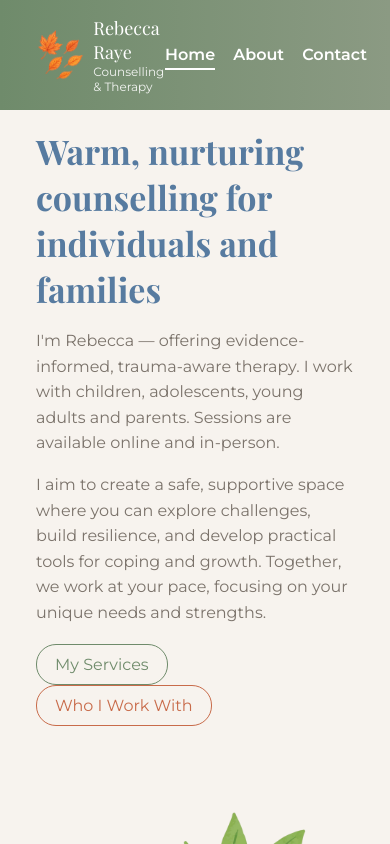
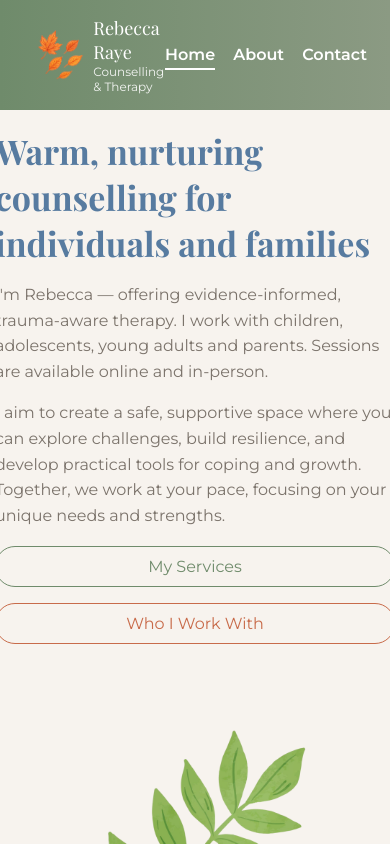
Before and after one commit to joseph-johnson27001/Rebecca-s-Counselling-Site, a Vue app: page / in a window 390 px wide. Shown: the top 844 px of the page. Built offline with nearby package versions, Linux system fonts and the light colour scheme.

Commit message:
Buttons at smaller viewports

```diff
--- a/src/views/Home.vue
+++ b/src/views/Home.vue
@@ -54,6 +54,20 @@ import leaves from "/src/assets/leaves.png";
 <style scoped>
 .cta-wrap {
   margin-top: 18px;
+  display: flex;
+  gap: 10px;
+}
+@media (max-width: 600px) {
+  .cta-wrap {
+    flex-direction: column;
+    align-items: stretch;
+    gap: 16px;
+  }
+  .cta-wrap .btn {
+    margin-right: 0;
+    width: 400px;
+    text-align: center;
+  }
 }
 .access-box {
   background: #c7a1d5;
```
